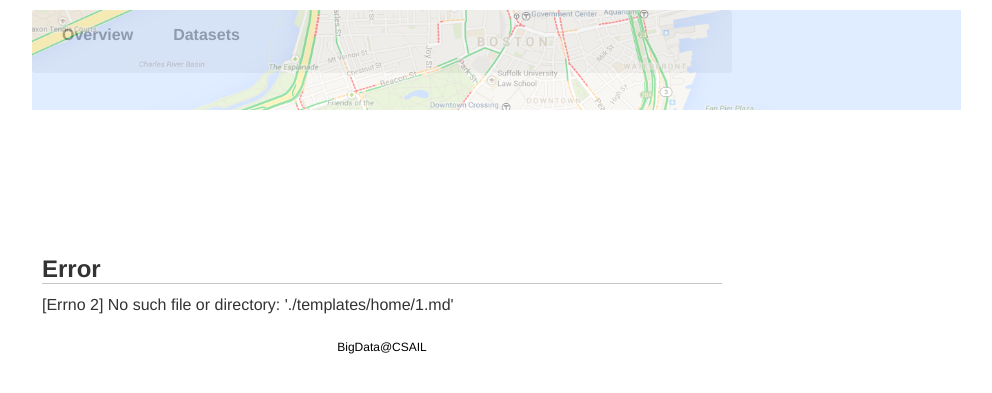
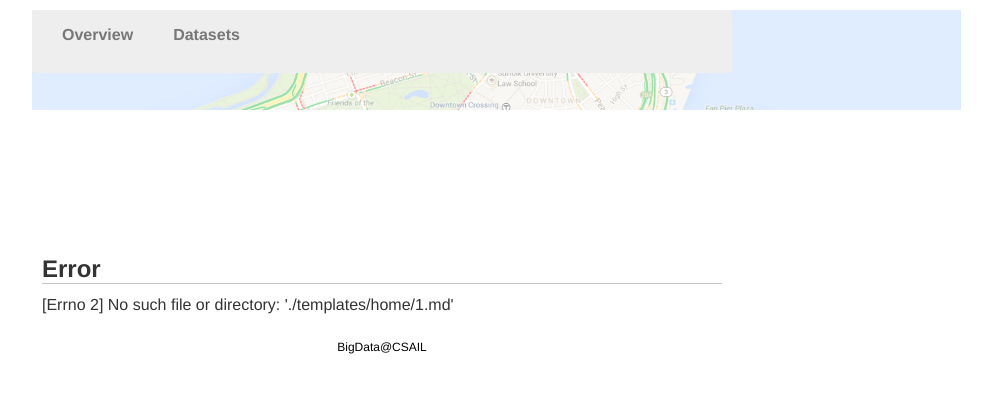
Before and after one commit to mitdbg/bigdata, a Django app: page /1 in a window 1280 px wide. Shown: the top 393 px of the page, without its empty margins (258-1250 px from the left). Run offline with Django 3.2, Linux system fonts and the light colour scheme; parts of the project's set-up code (start-up, migrations or seed data) failed here and were passed over; some web fonts are replaced.

Commit message:
bootstrap

```diff
--- a/src/website/templates/home/index_template.html
+++ b/src/website/templates/home/index_template.html
@@ -8,7 +8,7 @@
 	</head>
 
 <body>
-<div class="navbar ">
+<div class="navbar" style="z-index:3">
     <ul class="nav navbar-nav">
           <li><a href="/index" style="font-weight: bold; margin-right: 10px;  ">
           Overview
```
